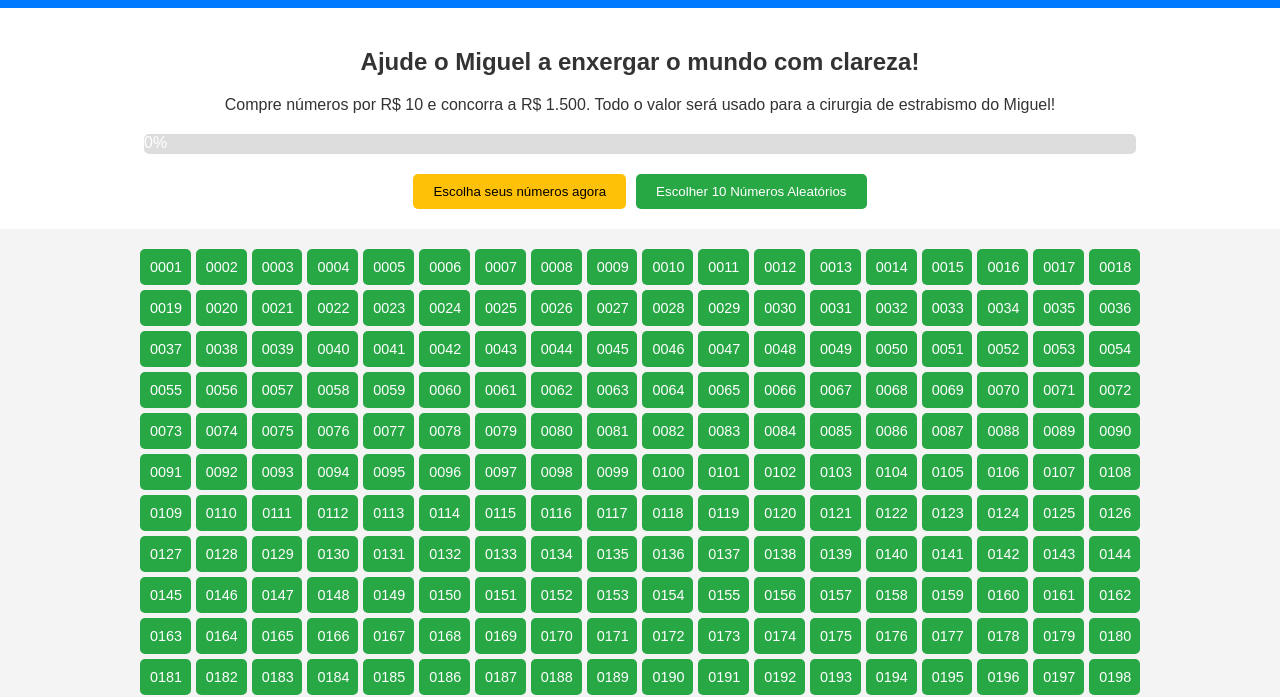
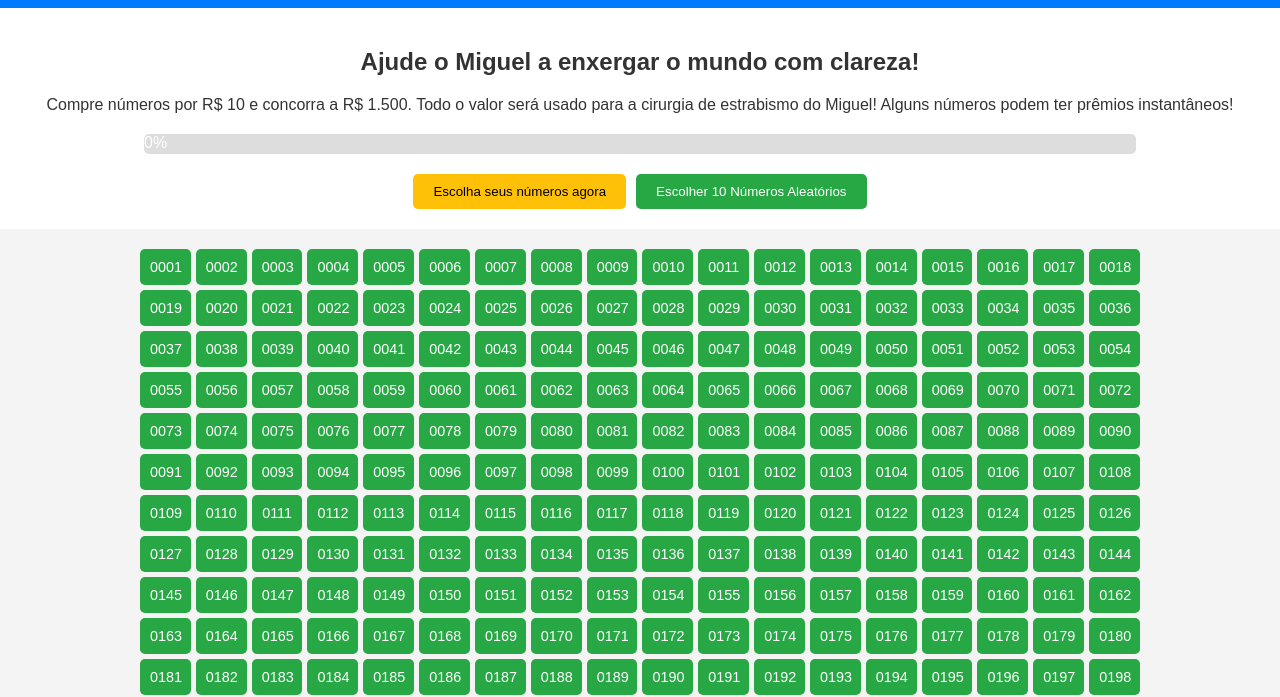
Before and after one commit to EderamorimTH/rifa-miguel, a plain HTML site: page index.html in a window 1280 px wide. Shown: the part 114-811 px from the top of the page. Drawn offline with Linux system fonts and the light colour scheme; no server answers.

Commit message:
Update index.html

```diff
--- a/index.html
+++ b/index.html
@@ -142,7 +142,7 @@
 
 <section class="hero" id="home">
     <h2>Ajude o Miguel a enxergar o mundo com clareza!</h2>
-    <p>Compre números por R$ 10 e concorra a R$ 1.500. Todo o valor será usado para a cirurgia de estrabismo do Miguel!</p>
+    <p>Compre números por R$ 10 e concorra a R$ 1.500. Todo o valor será usado para a cirurgia de estrabismo do Miguel! Alguns números podem ter prêmios instantâneos!</p>
     <div class="progress-container">
         <div class="progress-bar" id="progress-bar">0% Arrecadado</div>
     </div>
```
